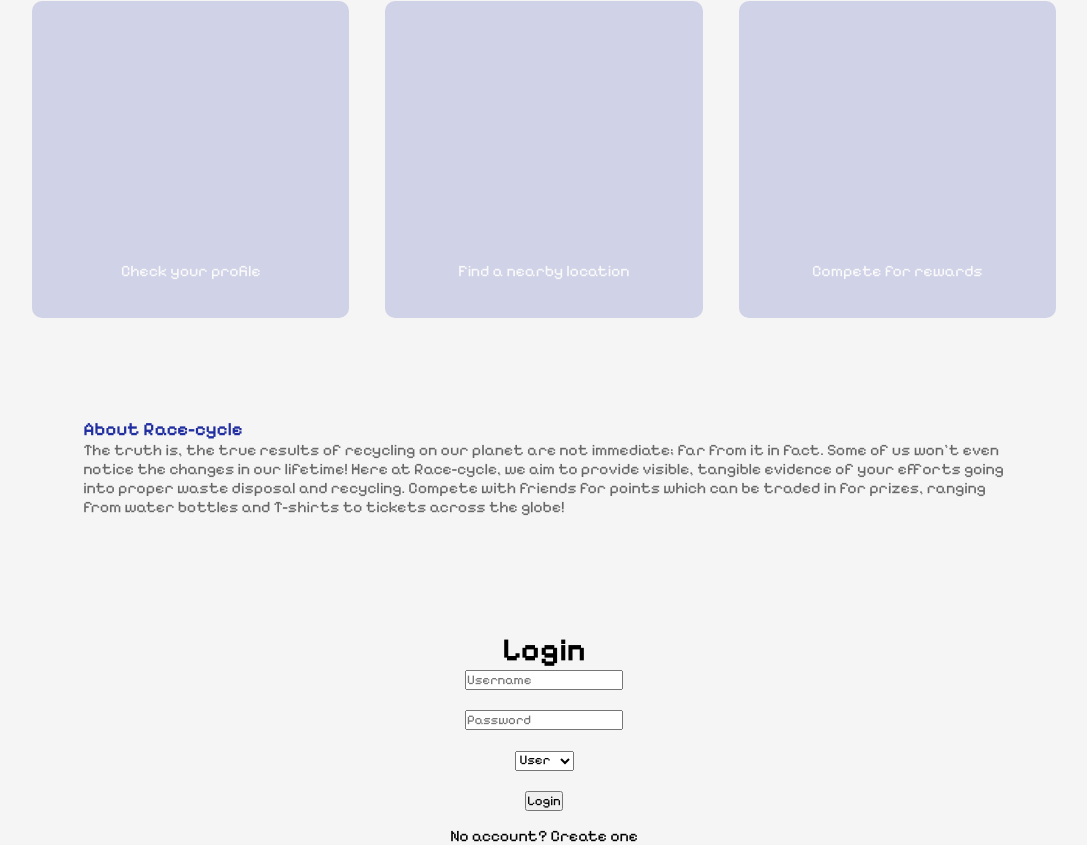
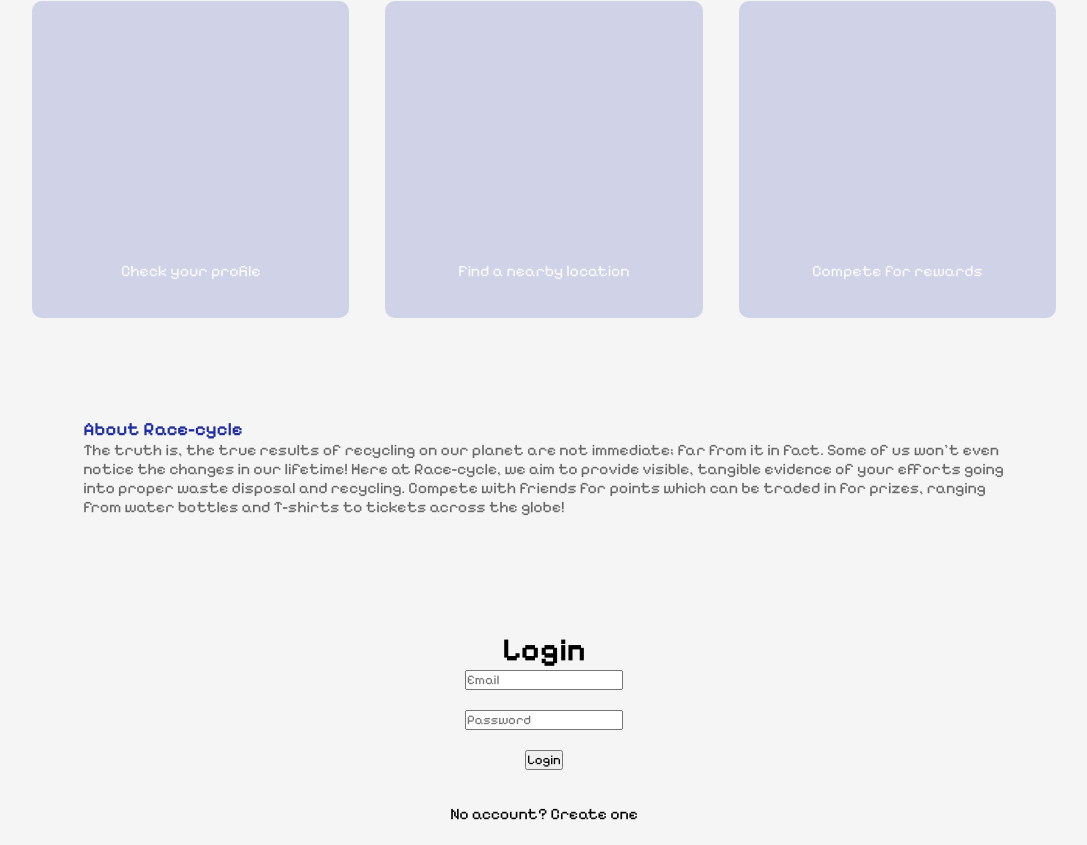
Before and after one commit to evan-tome/ewaste-tracker, a React (Vite) app in the folder frontend/: page / in a window 1280 px wide. Shown: the part 987-1832 px from the top of the page, without its empty margins (96-1183 px from the left). After the commit the page ends 1810 px from the top, so only its background shows below. Built offline with nearby package versions, Linux system fonts and the light colour scheme.

Commit message:
Added logout functionality

```diff
--- a/frontend/src/Components/Navbar/Navbar.jsx
+++ b/frontend/src/Components/Navbar/Navbar.jsx
@@ -1,5 +1,5 @@
 import React, { useEffect, useState, useContext } from "react";
-import { Link } from 'react-router-dom';
+import { useNavigate, Link } from 'react-router-dom';
 import './Navbar.css'
 import logo from '../../assets/logo.png'
 import { AuthContext } from '../../context/AuthContext';
@@ -7,6 +7,7 @@ import { AuthContext } from '../../context/AuthContext';
 const Navbar = () => {
   const { role, setRole } = useContext(AuthContext);
   const [sticky, setSticky] = useState(false);
+  const navigate = useNavigate();
 
   useEffect(() => {
     const handleScroll = () => window.scrollY > 50 ? setSticky(true) : setSticky(false);
@@ -18,10 +19,25 @@ const Navbar = () => {
     console.log('[Navbar] current role:', role);
   }, [role]);
 
-  const handleLogout = (e) => {
+  const handleLogout = async (e) => {
     e.preventDefault();
-    setRole(null);
-    // optionally navigate to home: window.location.href = '/';
+
+    try {
+      const res = await fetch("http://localhost:5000/api/auth/logout", {
+        method: "POST",
+        credentials: "include", // IMPORTANT for session cookies
+      });
+
+      if (!res.ok) {
+        console.error("Logout failed");
+        return;
+      }
+
+      setRole(null); // clear frontend role
+      navigate('/');
+    } catch (err) {
+      console.error("Logout error:", err);
+    }
   };
 
   return (
--- a/frontend/src/Pages/Login.jsx
+++ b/frontend/src/Pages/Login.jsx
@@ -1,40 +1,80 @@
 import React, { useState, useContext } from 'react';
 import { useNavigate, Link } from 'react-router-dom';
 import { AuthContext } from '../context/AuthContext';
-import './Login.css';
 
 function Login() {
   const { setRole } = useContext(AuthContext);
-  const [username, setUsername] = useState('');
+  const [email, setEmail] = useState('');
   const [password, setPassword] = useState('');
-  const [roleSelection, setRoleSelection] = useState('user');
+  const [error, setError] = useState('');
+
   const navigate = useNavigate();
 
-  const handleLogin = (e) => {
+  const handleLogin = async (e) => {
     e.preventDefault();
-    if (username && password) {
-      setRole(roleSelection);               // <-- updates context
-      navigate(roleSelection === 'admin' ? '/admin' : '/user');
+    setError();
+
+    try {
+      const res = await fetch("http://localhost:5000/api/auth/login", {
+        method: "POST",
+        headers: { "Content-Type": "application/json" },
+        credentials: "include", // needed for sessions
+        body: JSON.stringify({
+          email,
+          password
+        })
+      });
+
+      const data = await res.json();
+
+      if (!res.ok) {
+        throw new Error(data.message || "Login failed");
+      }
+
+      const user = data.user; // user = { id, username, role }
+
+      if (user.role === "admin") {
+        navigate('/admin'); // redirect to admin dashboard
+        setRole("admin");
+      } else {
+        navigate('/user'); // redirect to user dashboard
+        setRole("user");
+      }
+    } catch (err) {
+      setError(err.message);
     }
   };
 
   return (
     <div id="login-section" style={{ textAlign: 'center', marginTop: '50px' }}>
       <h1>Login</h1>
+
       <form onSubmit={handleLogin}>
-        <input type="text" placeholder="Username" value={username}
-               onChange={(e) => setUsername(e.target.value)} required />
+        <input
+          type="email"
+          placeholder="Email"
+          value={email}
+          onChange={(e) => setEmail(e.target.value)}
+          required
+        />
         <br /><br />
-        <input type="password" placeholder="Password" value={password}
-               onChange={(e) => setPassword(e.target.value)} required />
-        <br /><br />
-        <select value={roleSelection} onChange={(e) => setRoleSelection(e.target.value)}>
-          <option value="user">User</option>
-          <option value="admin">Admin</option>
-        </select>
+
+        <input
+          type="password"
+          placeholder="Password"
+          value={password}
+          onChange={(e) => setPassword(e.target.value)}
+          required
+        />
+
         <br /><br />
         <button type="submit">Login</button>
+
+        <br /><br />
+        {error && <p style={{ color: "red" }}>{error}</p>}
       </form>
+
+      {/* NEW SECTION — clickable link to registration page */}
       <p style={{ marginTop: '15px' }}>
         No account? <Link to="/register">Create one</Link>
       </p>
```
